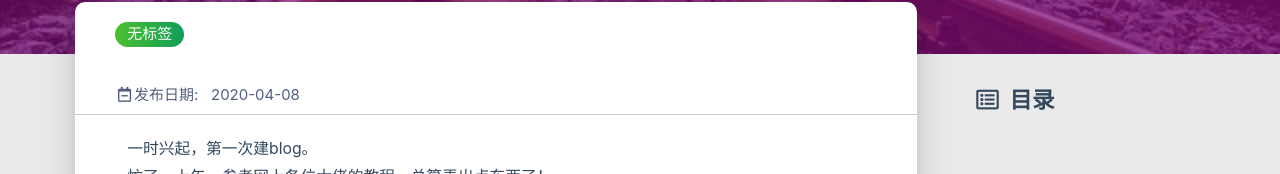
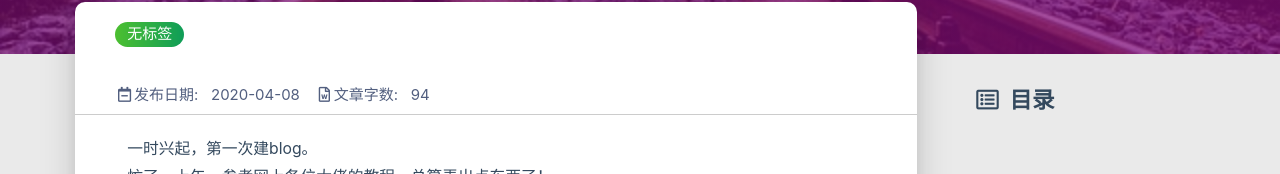
Before and after one commit to xiaobai-wbq/xiaobai-wbq.github.io, a plain HTML site: page 2020/04/08/hello-world/index.html in a window 1280 px wide. Shown: the part 266-440 px from the top of the page. Drawn offline with nearby package versions, Linux system fonts and the light colour scheme; some packages are replaced by stand-ins of ours; no server answers; a script that the page names is missing.

Commit message:
Site updated: 2020-04-12 11:29:49

```diff
--- a/2020/04/08/hello-world/index.html
+++ b/2020/04/08/hello-world/index.html
@@ -446,6 +446,11 @@
 
 
 
+
+                <div class="info-break-policy">
+                    <i class="far fa-file-word fa-fw"></i>文章字数:&nbsp;&nbsp;
+                    94
+                </div>
 
 
 
```
Also changed, not shown: CNAME.txt (deleted).
